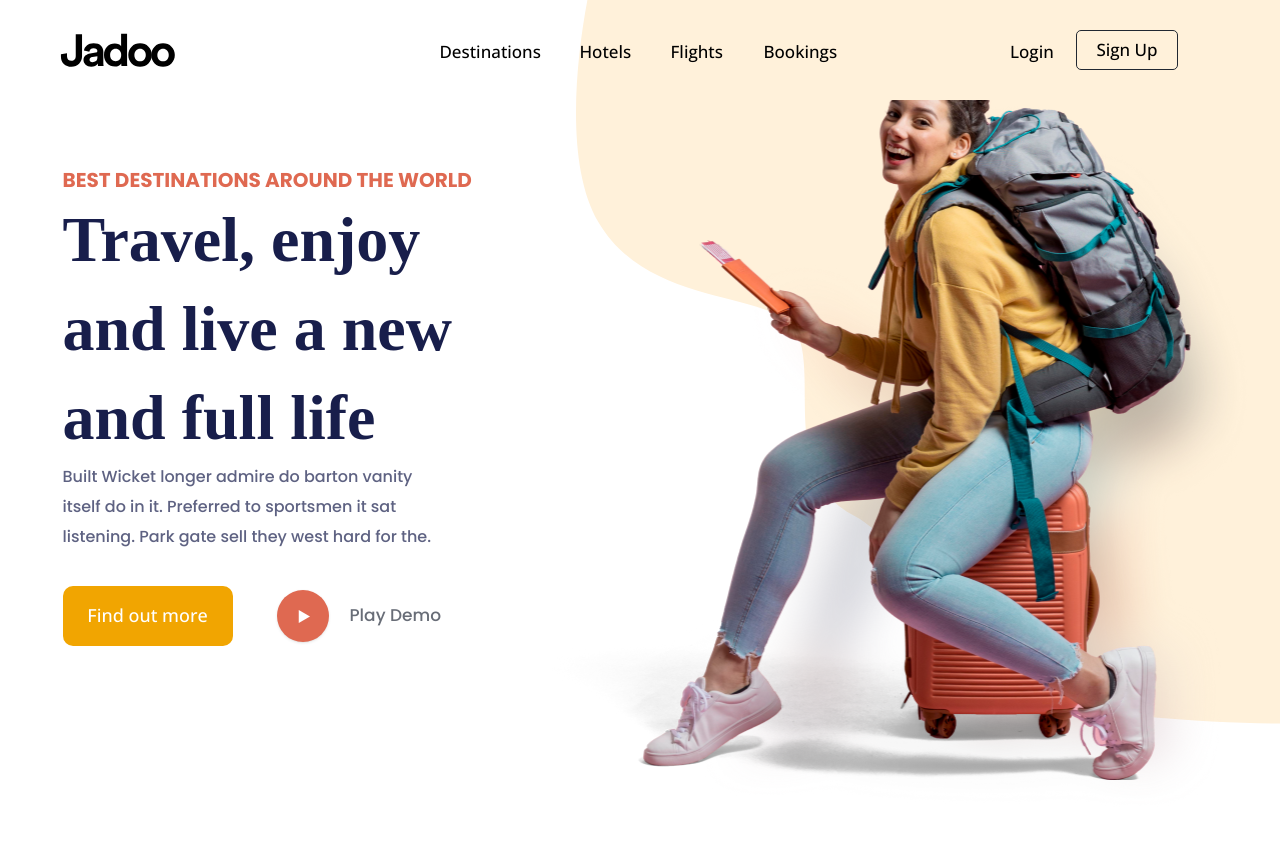
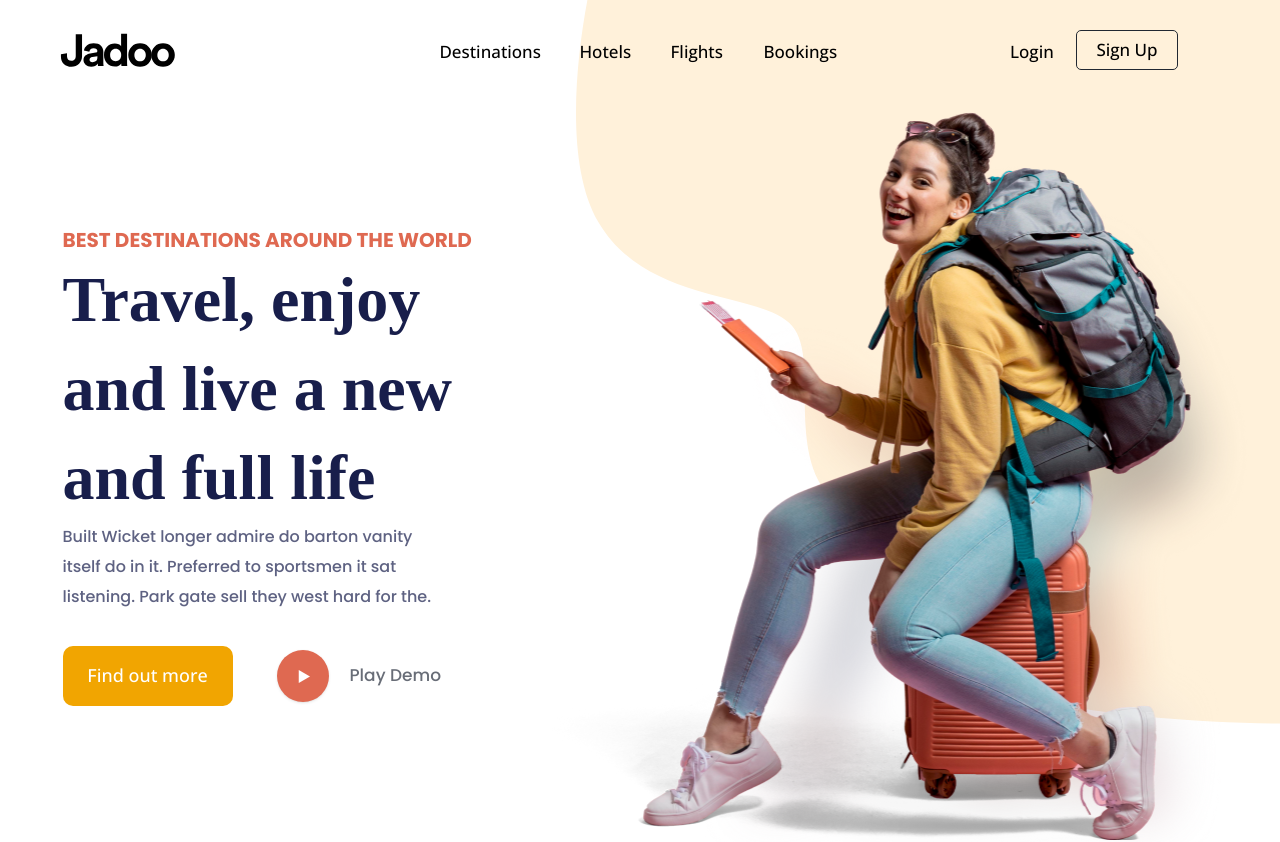
Before and after one commit to Bigbilly-github/landingPage, a React (Vite) app: page / in a window 1280 px wide. Shown: the top 842 px of the page. Built offline with nearby package versions, Linux system fonts and the light colour scheme; a web font is replaced by a local one.

Commit message:
changes to the hero component

```diff
--- a/src/components/hero.jsx
+++ b/src/components/hero.jsx
@@ -7,7 +7,7 @@ function Hero (){
 
     return(
         <>
-         <section  className="w-[100vw] h-auto flex justify-center mt-[50px] sm:mt-0  ">
+         <section  className="w-[100vw] h-auto flex justify-center mt-[50px] sm:mt-[20px] lg:mt-[60px]  ">
             <div className="xl:w-[1200px] w-[100vw] sm:h-[664px] h-[550px] flex md:flex-row items-center justify-center flex-col md:ml-[45px]">
             <div className='w-[630px] h-[535px]   md:items-start flex  flex-col items-center md:ml-[20px]  xl:ml-0'>
                         <p className='sm:w-[410px] w-[350px] h-[30px] font-poppins font-bold sm:text-[20px] text-[16px] tracking-normal text-[#DF6951]'>
```
